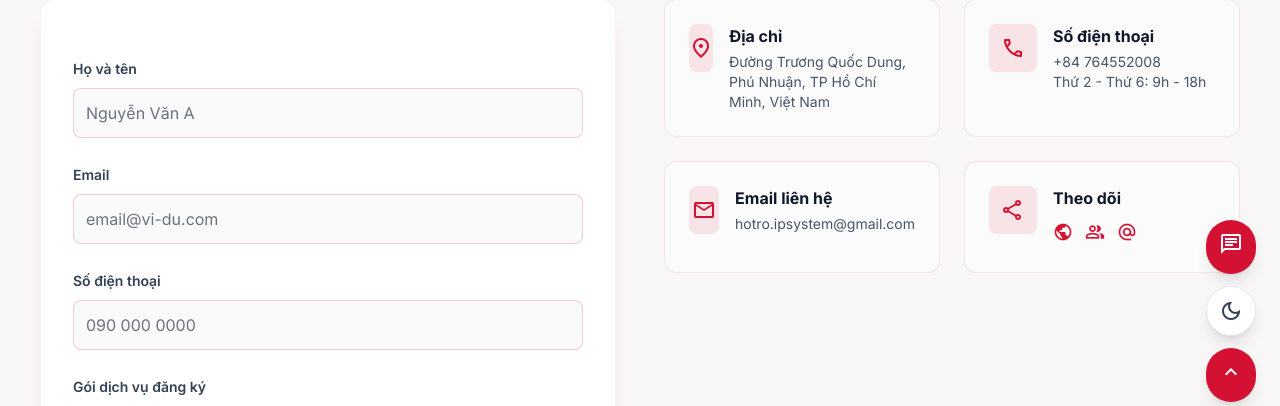
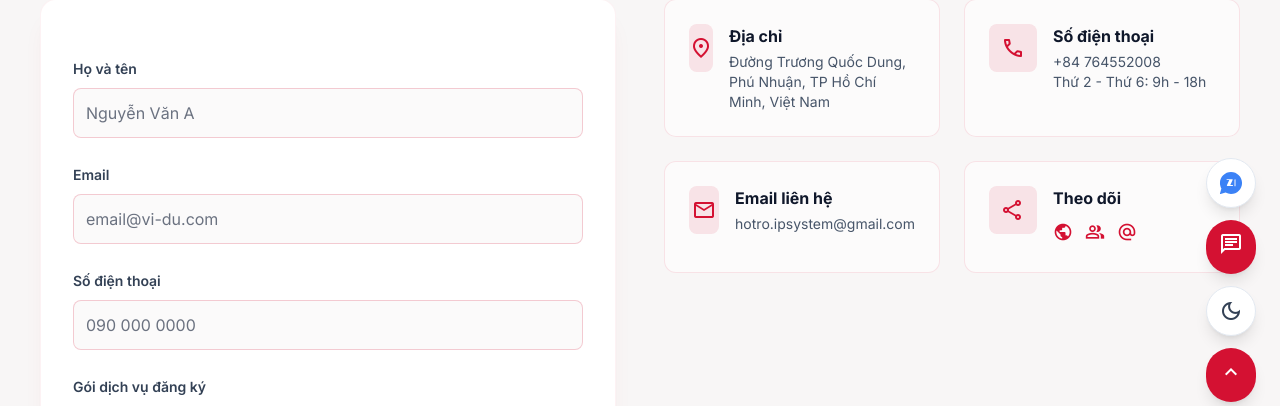
Before and after one commit to thanhloc5226-netizen/ipsystemne, a Django app: page /contact/ in a window 1280 px wide. Shown: the part 374-780 px from the top of the page. Run offline with Django 5.2, Linux system fonts and the light colour scheme; some libraries are stand-ins or nearby versions; some web fonts are replaced.

Commit message:
taothemzalone

```diff
--- a/ipsystem/ipsystemapp/templates/ipsystemapp/base.html
+++ b/ipsystem/ipsystemapp/templates/ipsystemapp/base.html
@@ -153,7 +153,13 @@
 
 <!-- ===== FLOATING BUTTONS ===== -->
 <div class="fixed bottom-6 right-6 flex flex-col gap-3 z-50">
-
+        <!-- Zalo -->
+    <a href="https://zalo.me/0764552008" target="_blank" rel="noopener"
+        class="p-3 bg-white dark:bg-slate-800 border border-slate-200 dark:border-slate-700 rounded-full shadow-lg hover:bg-slate-50 dark:hover:bg-slate-700 transition-colors flex items-center justify-center">
+        <svg xmlns="http://www.w3.org/2000/svg" viewBox="0 0 50 50" class="w-6 h-6 fill-blue-500">
+            <path d="M25 2C12.318 2 2 12.318 2 25c0 3.96 1.023 7.854 2.963 11.29L2.037 46.73a1 1 0 0 0 1.232 1.232l10.44-2.926A22.957 22.957 0 0 0 25 48c12.682 0 23-10.318 23-23S37.682 2 25 2zm-8.349 15h10.93c.67 0 1.17.61.993 1.255l-.031.108L23.62 29h4.73a1 1 0 0 1 .117 1.993L28.35 31H17.42a1.01 1.01 0 0 1-.994-1.255l.031-.108L21.38 19H16.65a1 1 0 0 1-.116-1.993zm16.699 0a1 1 0 0 1 .993.883L34.35 18v13a1 1 0 0 1-1.993.117L32.35 31V18a1 1 0 0 1 1-1z"/>
+        </svg>
+    </a>
     <!-- Nút Chat — thêm vào đây, trên dark mode -->
     <button id="chat-toggle" onclick="toggleChat()"
         class="p-3 bg-primary text-white rounded-full shadow-lg hover:bg-secondary transition-all duration-300 hover:scale-110"
```
